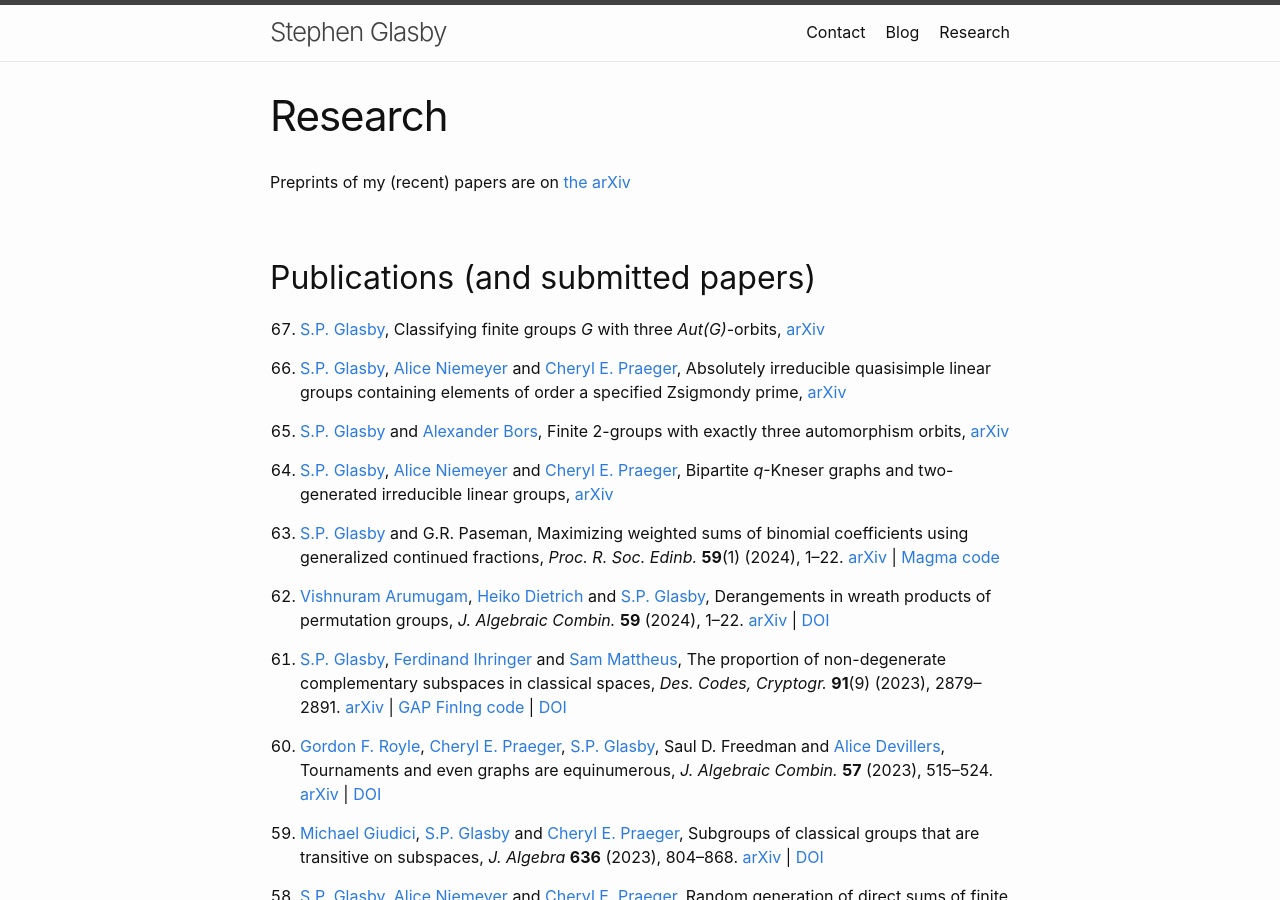
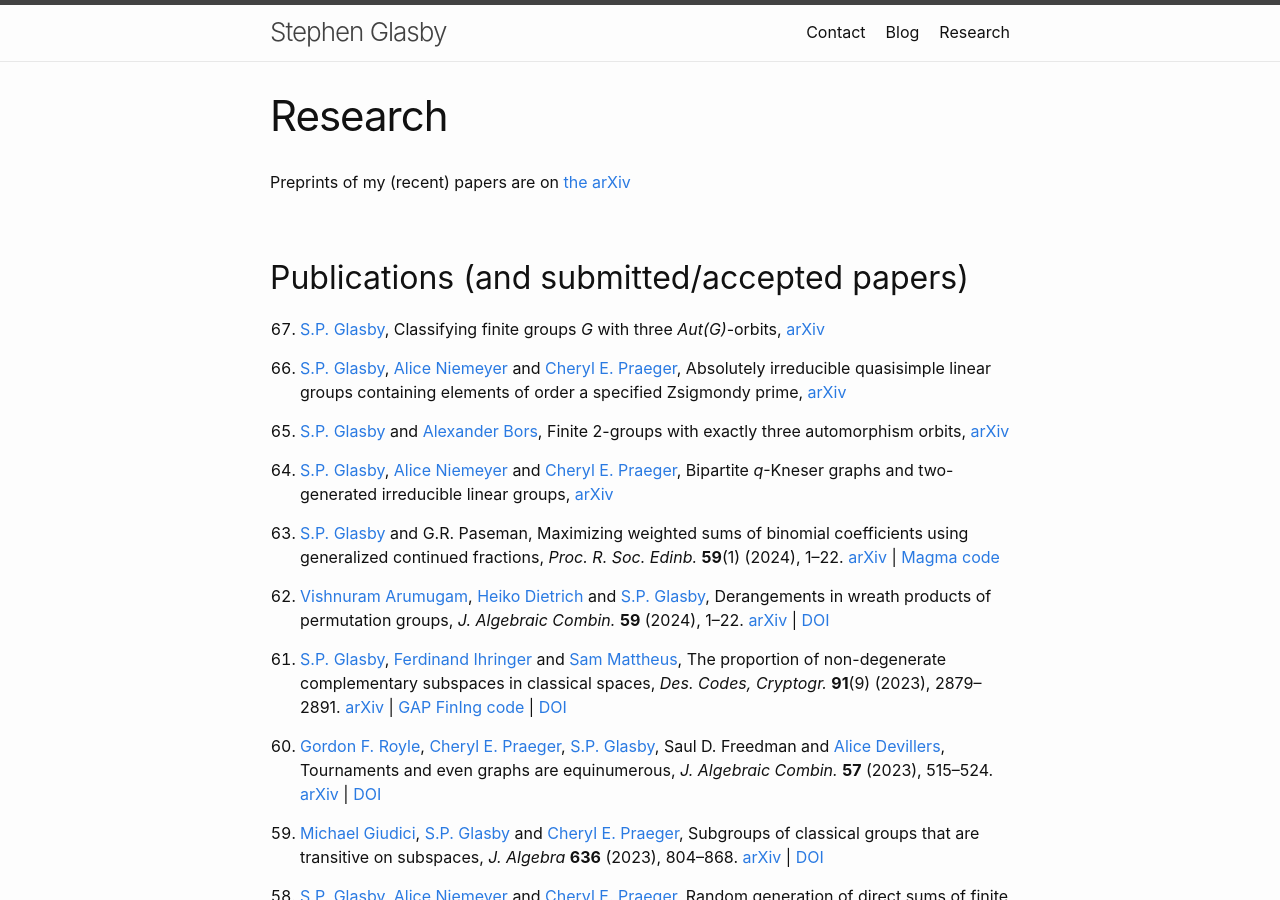
Before and after one commit to StephenGlasby/StephenGlasby.github.io, a Jekyll site: the page built from publications.md, in a window 1280 px wide and 900 px high. Built offline with Jekyll 4.4.1, drawn with Linux system fonts in a browser that asks for light colours.

Commit message:
publications.md

```diff
--- a/publications.md
+++ b/publications.md
@@ -6,7 +6,7 @@ permalink: /publications/
 
 Preprints of my (recent) papers are on [the arXiv](https://arxiv.org/a/glasby_s_1.html)
 
-<h2> Publications (and submitted papers) </h2>
+<h2> Publications (and submitted/accepted papers) </h2>
 
 <!--
 0. [S.P. Glasby](https://stephenglasby.github.io/),
```
